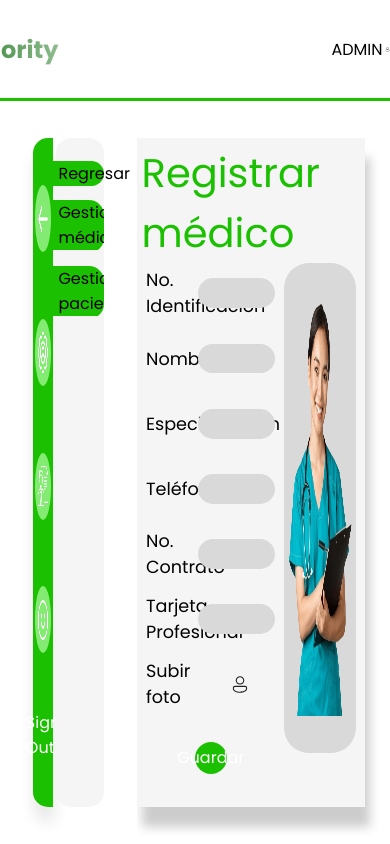
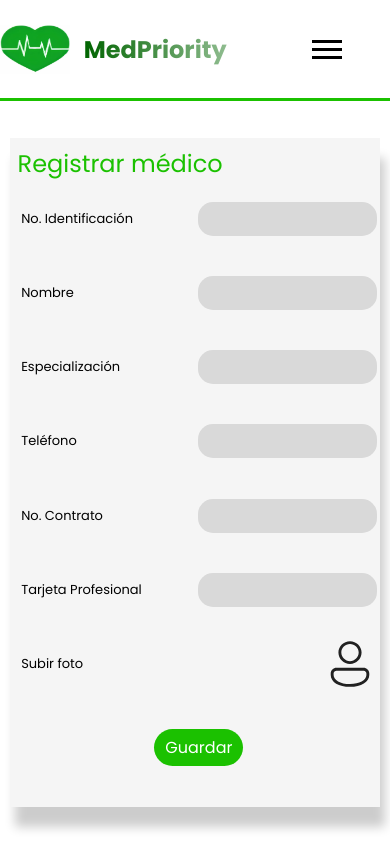
Before and after one commit to silva808/medpriority-db, a PHP site: page /Php/admin.php in a window 390 px wide. Run offline with PHP 8.4, Linux system fonts and the light colour scheme; data comes from the database, SQL or seed files in the repository.

Commit message:
responsive layout added

```diff
--- a/Css/admin6.css
+++ b/Css/admin.css
@@ -18,18 +18,32 @@ header{
     /* border: 1px solid red; */
     width: 100%;
     height: 12%;
+    /* padding-left: 2%; */
+    /* padding-right: 2%; */
     display: flex;
-    justify-content: space-between;
+    justify-content: center;
+    /* gap: calc(60%); */
     align-items: center;
     border-bottom: #1BC100 solid;
+}
+.nav{
+    pointer-events: none;
+    display: flex;
+    /* border: 1px solid red; */
+    width: 90%;
+    height: 100%;
+    align-items: center;
+    flex-direction: row;
+    justify-content: space-between;
+    /* gap: 10%; */
 }
 .logo{
     display: flex;
     /* border: 1px solid; */
     align-items: center;
-    justify-content: end;
-    height: 60%;
-    width: 15%;
+    justify-content: start;
+    height: 80%;
+    width: 70%;
     gap: calc(5%);
 }
 .logo:hover{
@@ -38,7 +52,7 @@ header{
 .logo-pic{
     /* border: 1px solid orange; */
     height: 100%;
-    width: 25%;
+    width: calc(10%);
     background-image: url(../Img/logo.jpeg);
     background-size: calc(100%) calc(100%);
 }
@@ -46,25 +60,128 @@ header{
     background: linear-gradient(to right, #006400, #8fbc8f);
     -webkit-background-clip: text;
     color: transparent;
+    font-size: xx-large;
 }
 .user{
     display: flex;
     /* border: 1px solid; */
     align-items: center;
-    justify-content: start;
-    height: 60%;
-    width: 15%;
+    justify-content: end;
+    height: 80%;
+    width: 30%;
     gap: calc(5%);
+}
+.user-name{
+    font-size: x-large;
 }
 .user-pic{
     /* border: 1px solid fuchsia; */
     height: 100%;
-    width: 25%;
+    width: 20%;
     background-image: url(../Img/icon.svg);
     background-size: calc(100%) calc(100%);
 }
 .user-pic:hover{
     cursor: pointer;
+}
+
+.btn-mobile{
+    /* border: 1px solid blue; */
+    position: relative;
+    display: flex;
+    flex-direction: column;
+    height: 100%;
+    width: 30px;
+    touch-action: manipulation;  /* ??? */
+    pointer-events: auto;  /* ??? */
+    justify-content: center;
+    margin-right: 10%;
+}
+
+.icon-bar{
+    display: block;
+    width: 100%;
+    height: 3px;
+    background: #000000;
+    transition: .3s;
+}
+
+.icon-bar + .icon-bar {
+    margin-top: 5px;
+}
+
+#nav-container{
+    width: 20%;
+    pointer-events: none;
+    /* border: 1px solid blue; */
+    display: none;
+}
+
+#nav-container .blurry-bg {
+    position: fixed;
+    /* top: 12%; */
+    left: 0;
+    bottom: 0;
+    width: 100%;
+    height: 100%;
+    opacity: 0;
+    transition: .3s;
+    background: transparent;
+    backdrop-filter: blur(10px);
+    /* border: 1px solid red; */
+  }
+  #nav-container:focus-within .blurry-bg {
+    visibility: visible;
+    opacity: .6;
+  }
+
+#nav-container:focus-within .btn-mobile {
+    pointer-events: none;
+}
+#nav-container:focus-within .icon-bar:nth-of-type(1) {
+    transform: translate3d(0,8px,0) rotate(-45deg);
+}
+#nav-container:focus-within .icon-bar:nth-of-type(2) {
+    opacity: 0;
+}
+#nav-container:focus-within .icon-bar:nth-of-type(3) {
+    transform: translate3d(0,-8px,0) rotate(45deg);
+}
+
+#nav-content {
+    /* border: 1px solid fuchsia; */
+    margin-top: 70px;
+    padding: 20px;
+    width: 90%;
+    max-width: 300px;
+    position: fixed;
+    right: 0;
+    bottom: 0;
+    height: 88%;
+    background: #F5F5F5;
+    pointer-events: auto;
+    -webkit-tap-highlight-color: rgba(0,0,0,0);
+    transform: translateX(100%);
+    transition: transform .3s;
+    will-change: transform;
+    contain: paint;
+}
+
+  #nav-content ul {
+    height: 100%;
+    display: flex;
+    flex-direction: column;
+}
+
+  #nav-content li a {
+    padding: 10px 5px;
+    display: block;
+    text-transform: uppercase;
+    transition: color .1s;
+}
+
+  #nav-container:focus-within #nav-content {
+    transform: none;
 }
 
 /* ----------------------------------MENU BUTTONS------------------------------- */
@@ -156,12 +273,12 @@ section{
 /* ---------------------------------------MENU OPTIONS------------------------------------- */
 
 .menu-options{
-    /* border: 1px solid blue; */
+    /* border: 1px solid red; */
     background-color: #F5F5F5;
     /* gap: calc(14%); */
     display: flex;
     height: 90%;
-    width: 35%;
+    width: calc(35%);
     flex-direction: column;
     align-items: center;
     /* justify-content: center; */
@@ -175,30 +292,21 @@ section{
     text-decoration: none;
 }
 
-.aux2{
-    /* border: 1px solid; */
-    /* height: 15%; */
-    /* height: 8%; */
-    width: 100%;
-    margin-top: 12%;
-}
-
 .cont-main{
     display: flex;
-    border: 1px solid black;
+    /* border: 1px solid black; */
     /* height: calc(35%); */
-    height: 10%;
+    height: 12%;
     flex-direction: column;
     width: 100%;
     /* justify-content: space-evenly; */
     /* gap: 40%; */
     align-items: end;
-    /* margin-top: 32%; */
-    margin-top: 50%;
+    margin-top: 32%;
 }
 
 .manage-main{
-    /* border: 1px solid violet; */
+    /* border: 1px solid blue; */
     background-color: #1BC100;
     width: 113%;
     align-self: flex-end;
@@ -217,7 +325,6 @@ section{
     /* border: 1px solid red; */
     align-items: center;
     padding-left: 11%;
-    display: display;
     overflow: hidden;
     border-bottom: #F5F5F5 1px solid;
     transition: max-height 0.5s ease-in-out;
@@ -225,12 +332,103 @@ section{
 }
 .manage.active{
     display: block;
-    max-height: 100%;  /*?????? la animacion cambia entre vh, px y %*/
+    max-height: 100px;  /*?????? la animacion cambia entre vh, px y %*/
 }
 
 .manage-main a:hover{
     color: #F5F5F5;
     transition: ease-in-out 0.2s;
+}
+
+/* ---------------------------------------------RESPONSIVE----------------------------------------------------------- */
+
+@media(max-width:1300px){
+    .logo, .user{
+        height: 50%;
+    }
+    .logo-text, .user-name{
+        font-size:x-large;
+    }
+
+    .survey-main .img-container,
+    .pat-survey-main .img-pat-container{
+        display:none;
+    }
+
+    .survey-main .survey-container,
+    .pat-survey-main .pat-survey-container{
+        width: 100%;
+        padding: 1%;
+    }
+
+    .menu-options{
+        display: none;
+    }
+
+    .menu-buttons{
+        width: 30%;
+        border-radius: 15px;
+    }
+}
+@media(max-width:685px){
+    .menu{
+        width: 25%;
+    }
+
+    .menu-buttons{
+        width: 60%;
+        border-radius: 15px;
+    }
+    .content .med-register,
+    .content .patient-register{
+        justify-content: end;
+    }
+
+    .med-register .survey-frame,
+    .patient-register .pat-survey-frame{
+        width: 95%;
+    }
+}
+@media(max-width:600px){
+    .med-register .survey-frame p,
+    .patient-register .pat-survey-frame p{
+        font-size: x-large;
+    }
+    .med-register .survey-frame label,
+    .patient-register .pat-survey-frame label{
+        font-size: small;
+        width: 60%;
+    }
+    .logo-pic{
+        width: 70px;
+    }
+}
+@media(max-width:485px){
+    .user{
+        display: none;
+    }
+
+    #nav-container{
+        display: flex;
+    }
+
+    .nav{
+        width: 100%;
+    }
+
+    .menu{
+        display: none;
+    }
+
+    section .content{
+        width: 100%;
+    }
+
+    .content .med-register,
+    .content .patient-register{
+        justify-content: center;
+    }
+
 }
 
 /* ---------------------------------------------MAIN CONTENT------------------------------------------------- */
@@ -274,6 +472,7 @@ section{
     display: flex;
     width: 100%;
     height: 100%;
+    /* justify-content: center; */
 }
 .survey-container{
     /* border: 1px solid blue; */
@@ -283,6 +482,7 @@ section{
     flex-direction: column;
     gap: calc(1%);
     padding-left: 2%;
+    /* align-items: center; */
 }
 .question{
     /* border: 1px solid; */
@@ -343,6 +543,7 @@ section{
     /* border: 1px solid; */
     width: 40%;
     display: flex;
+    /* display: none; */
     justify-content: center;
     /* align-items: center; */
 }
@@ -362,6 +563,7 @@ section{
     width: 90%;
     background-image: url(../Img/nurse.png);
     background-size: calc(100%) calc(100%);
+    mask-image: linear-gradient(black 80%, transparent);
 }
 
 /* ------------------------------------PANEL MEDICO----------------------------------------------- */
@@ -410,6 +612,7 @@ table th{
 }
 table td{
     /* border: 1px solid black; */
+    font-size: medium;
 }
 table tr{
     justify-content: center;
@@ -547,8 +750,8 @@ table button{
     width: 90%;
     background-image: url(../Img/doctors.png);
     background-size: calc(100%) calc(100%);
+    mask-image: linear-gradient(black 80%, transparent);
 }
-
 
 
 /* ------------------------------------ LISTA PACIENTES----------------------------------------------- */
@@ -613,6 +816,7 @@ table button{
     align-items: center;
     justify-content: space-between;
     padding: 2%;
+    /* border: 1px solid red; */
 }
 
 .modal-header span{
@@ -631,8 +835,7 @@ table button{
 
 .modal-body{
     padding: 2%;
-    display: flex;
-    flex-direction: column;
+    /* border: 1px solid blue; */
 }
 
 #overlay{
@@ -679,20 +882,6 @@ table button{
     font-size:small;
 }
 
-.modal-savebutton button:disabled{
-    background-color: gray;
-    border-radius: 15px;
-    width: 30%;
-    border: transparent;
-    height: 55%;
-    color: #000000;
-    font-size:small;
-}
-
-.modal-savebutton button:hover{
-    cursor: pointer;
-}
-
 .edit-modal{
     /* border: 1px solid red; */
     display: flex;
--- a/Php/admin.php
+++ b/Php/admin.php
@@ -5,10 +5,14 @@
     <meta charset="UTF-8">
     <meta name="viewport" content="width=device-width, initial-scale=1.0">
     <title>MedPriority ADMIN</title>
-    <link rel="stylesheet" href="../Css/admin6.css">
+    <link rel="stylesheet" href="../Css/admin.css">
 </head>
 
+<body>
+    <!-- -----------------------------HEADER------------------------------ -->
 <header>
+
+    <div class="nav">
         <div class="logo">
             <div class="logo-pic"></div>
             <h2 class="logo-text">MedPriority</h2>
@@ -17,9 +21,26 @@
             <p class="user-name">ADMIN</p>
             <div class="user-pic"></div>
         </div>
+        <div id="nav-container">
+            <div class="blurry-bg"></div>
+            <div class="btn-mobile" tabindex="0">
+                <span class="icon-bar"></span>
+                <span class="icon-bar"></span>
+                <span class="icon-bar"></span>
+            </div>
+            <div id="nav-content" tabindex="0">
+                <ul>
+                    <li><a href="#med-register">Registrar medico</a></li>
+                    <li><a href="#med-panel">Panel medico</a></li>
+                    <li><a href="#patient-register">Registrar paciente</a></li>
+                    <li><a href="#patient-list">Lista pacientes</a></li>
+                </ul>
+            </div>
+        </div>
+    </div>
+
 </header>
 
-<body>
     <section>
 
     <!-- -------------------------------MODAL------------------------------------------ -->
@@ -159,7 +180,7 @@ if ($_SERVER["REQUEST_METHOD"] === "POST") {
                         <a href="#">Regresar</a>
                     </div>
                 </div>
-                <!-- <div class="cont-main"> -->
+                <div class="cont-main">
                     <div id="mainDiv1" class="manage-main">
                         <div id="1" class="manage active">
                             <a href="#">Gestionar médicos</a>
@@ -171,8 +192,8 @@ if ($_SERVER["REQUEST_METHOD"] === "POST") {
                             <a href="#med-panel">Panel médico</a>
                         </div>
                     </div>
-                <!-- </div> -->
-                <!-- <div class="cont-main"> -->
+                </div>
+                <div class="cont-main">
                     <div id="mainDiv2" class="manage-main">
                         <div id="4" class="manage active">
                             <a href="#">Gestionar pacientes</a>
@@ -184,7 +205,7 @@ if ($_SERVER["REQUEST_METHOD"] === "POST") {
                             <a href="#patient-list">Lista paciente</a>
                         </div>
                     </div>
-                 <!-- </div> -->
+                 </div>
             </div>
 
         </div>
```
Lines whose indentation alone changed are shown as unchanged.
